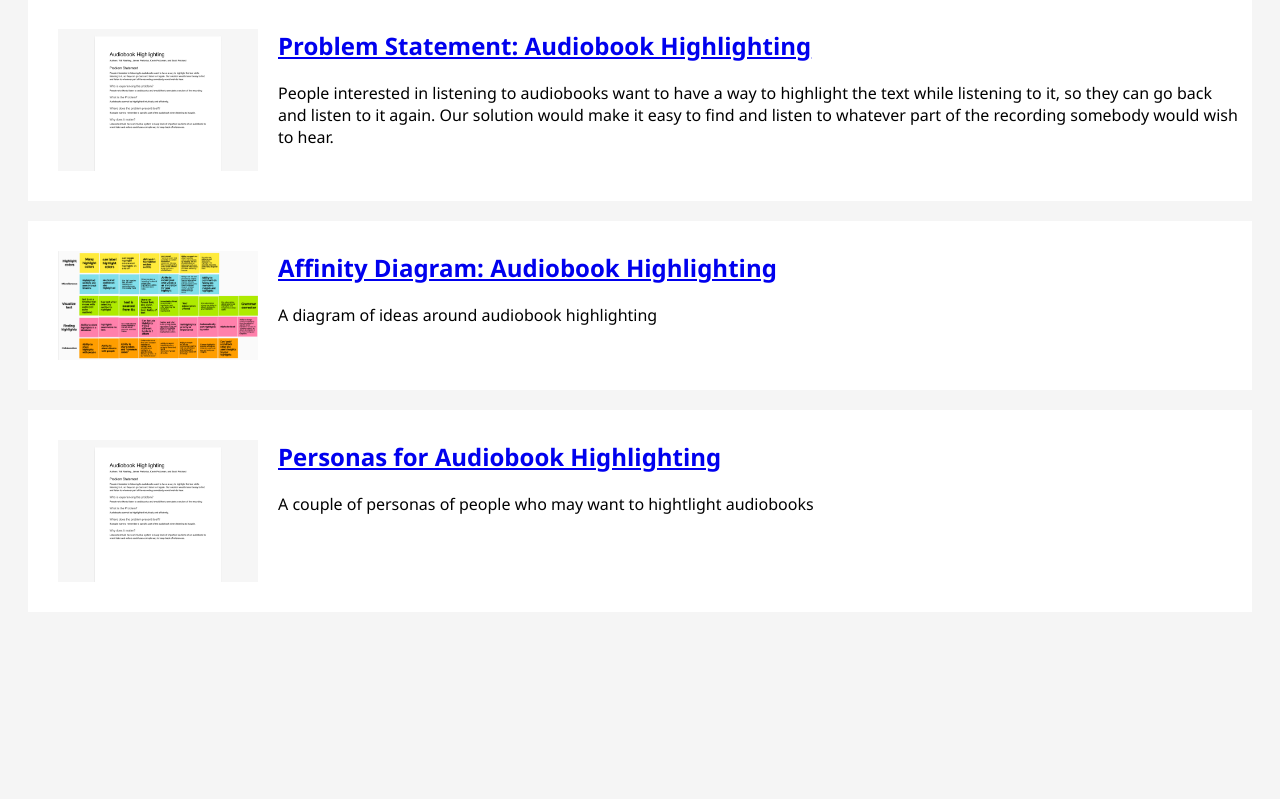
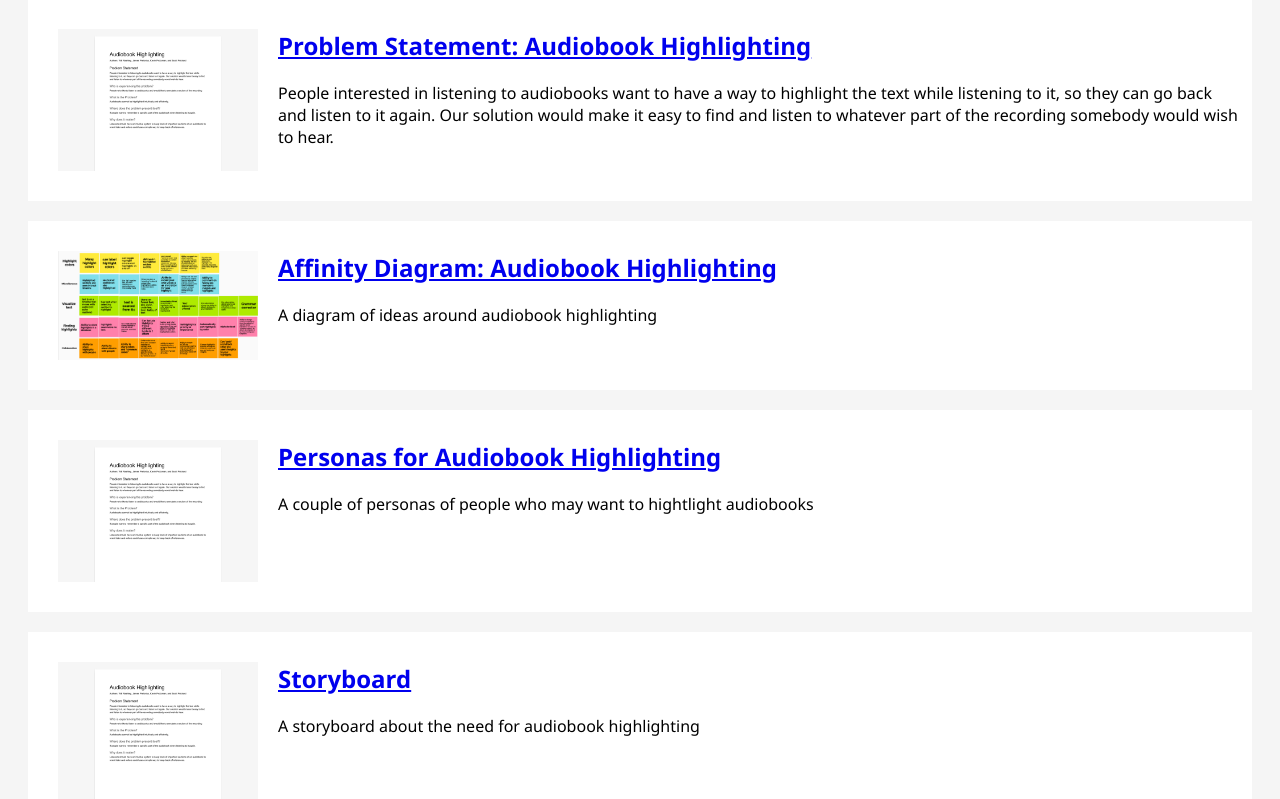
Before and after one commit to jbytes1027/jbytes1027.github.io, a plain HTML site: page index.html in a window 1280 px wide. Shown: the part 73-872 px from the top of the page. Before the commit the page ends 800 px from the top, so only its background shows below. Drawn offline with Linux system fonts and the light colour scheme.

Commit message:
storyboard

```diff
--- a/index.html
+++ b/index.html
@@ -42,6 +42,16 @@
       <p>A couple of personas of people who may want to hightlight audiobooks</p>
     </section>
   </section>
+  <!-- Story Board -->
+  <section class="assignment">
+    <a href="files/storyboard.pdf"><img src="images/storyboard.png"></a>
+    <section class="ass-details">
+      <a href="files/storyboard.pdf">
+        <h2>Storyboard</h2>
+      </a>
+      <p>A storyboard about the need for audiobook highlighting</p>
+    </section>
+  </section>
 </body>
 
 </html>
```
Also changed, not shown: images/storyboard.png (added), 1 other file.
